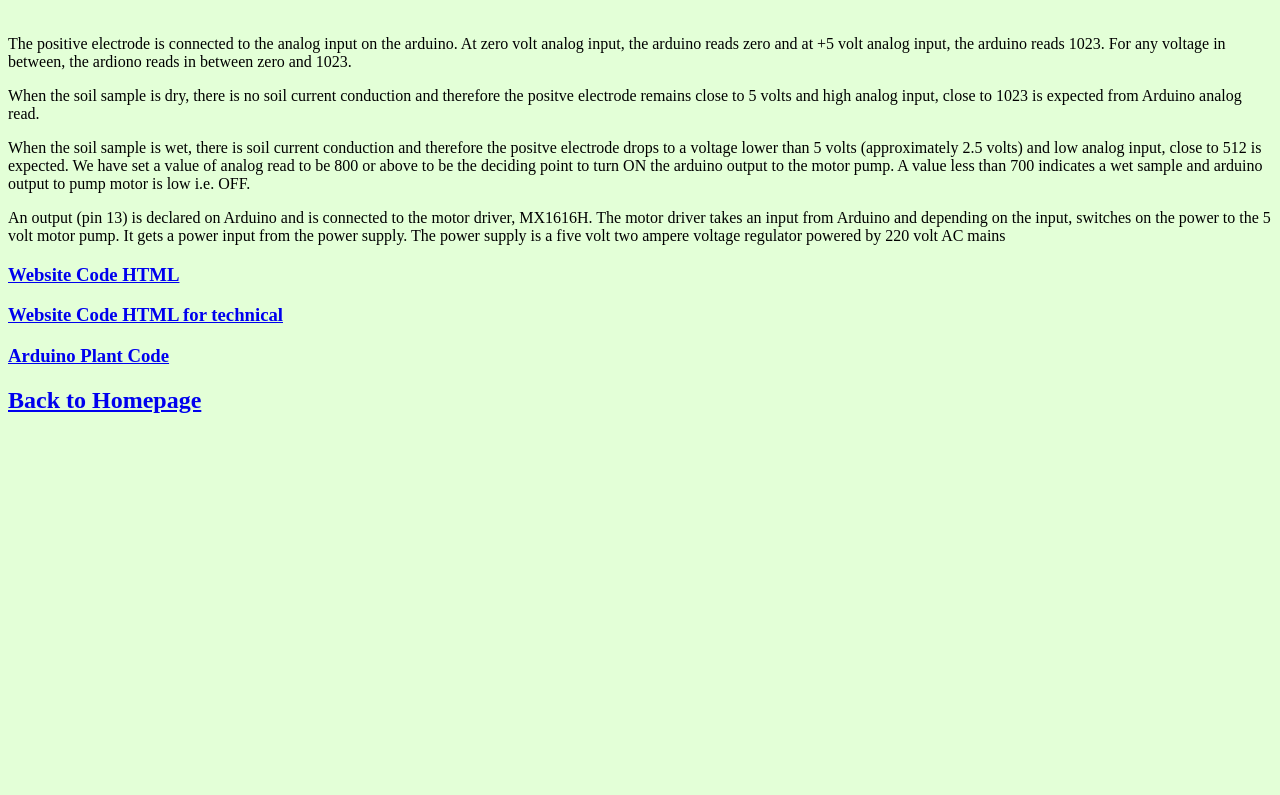
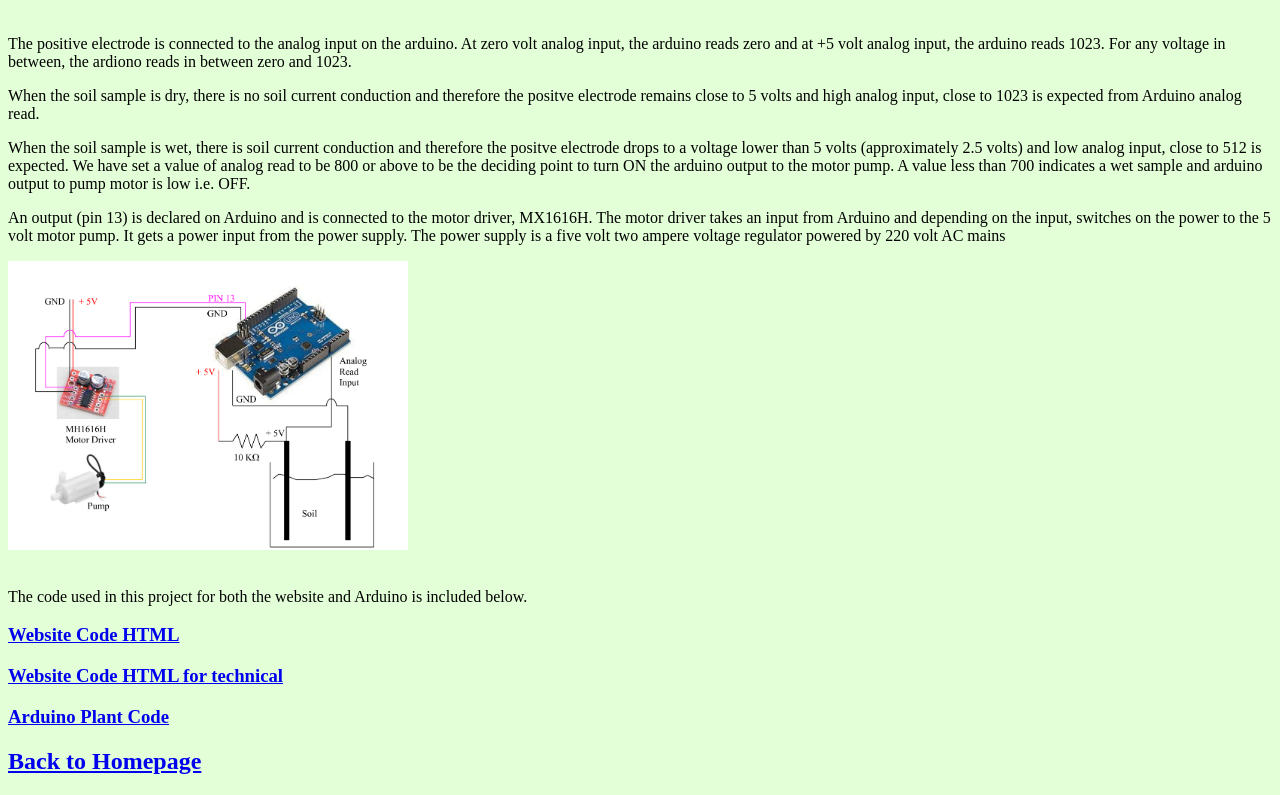
Before and after one commit to ArduinoPlant/website, a plain HTML site: page technical.html in a window 1280 px wide. Shown: the part 498-1293 px from the top of the page. Before the commit the page ends 932 px from the top, so only its background shows below. Drawn offline with Linux system fonts and the light colour scheme.

Commit message:
Update technical.html

```diff
--- a/technical.html
+++ b/technical.html
@@ -61,6 +61,15 @@
 		-->
 
 		<p>
+		  <div>
+		    <img src="driver.jpeg" width="400/"/>
+		  </div>
+		  <br/>
+		<p>
+
+		<p>The code used in this project for both the website and Arduino is included below.</p>
+
+		<p>
 		<h3><a href="https://ArduinoPlant.github.io/website/codeHTML.html">Website Code HTML</a></h3>
 		</p>
 
```
